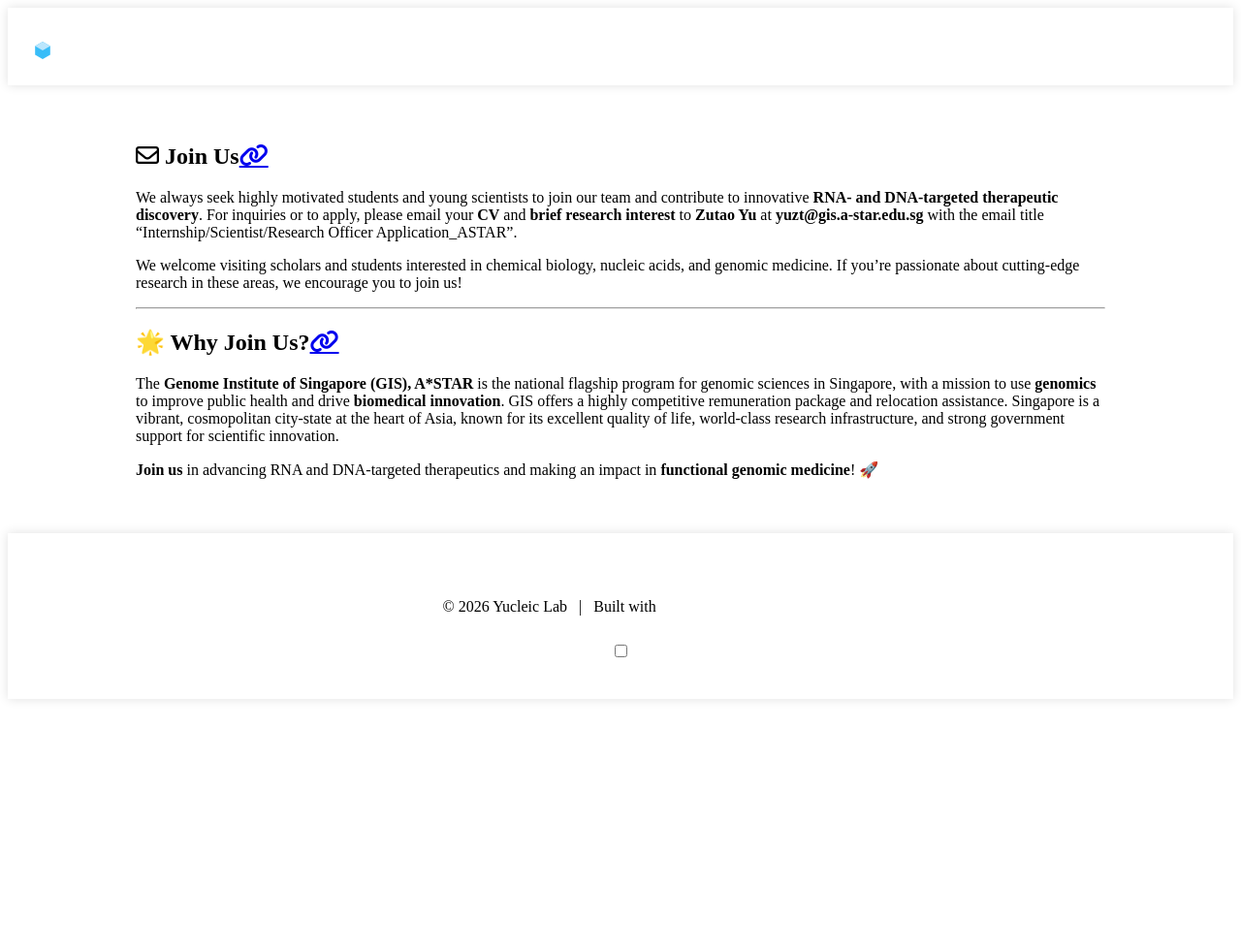
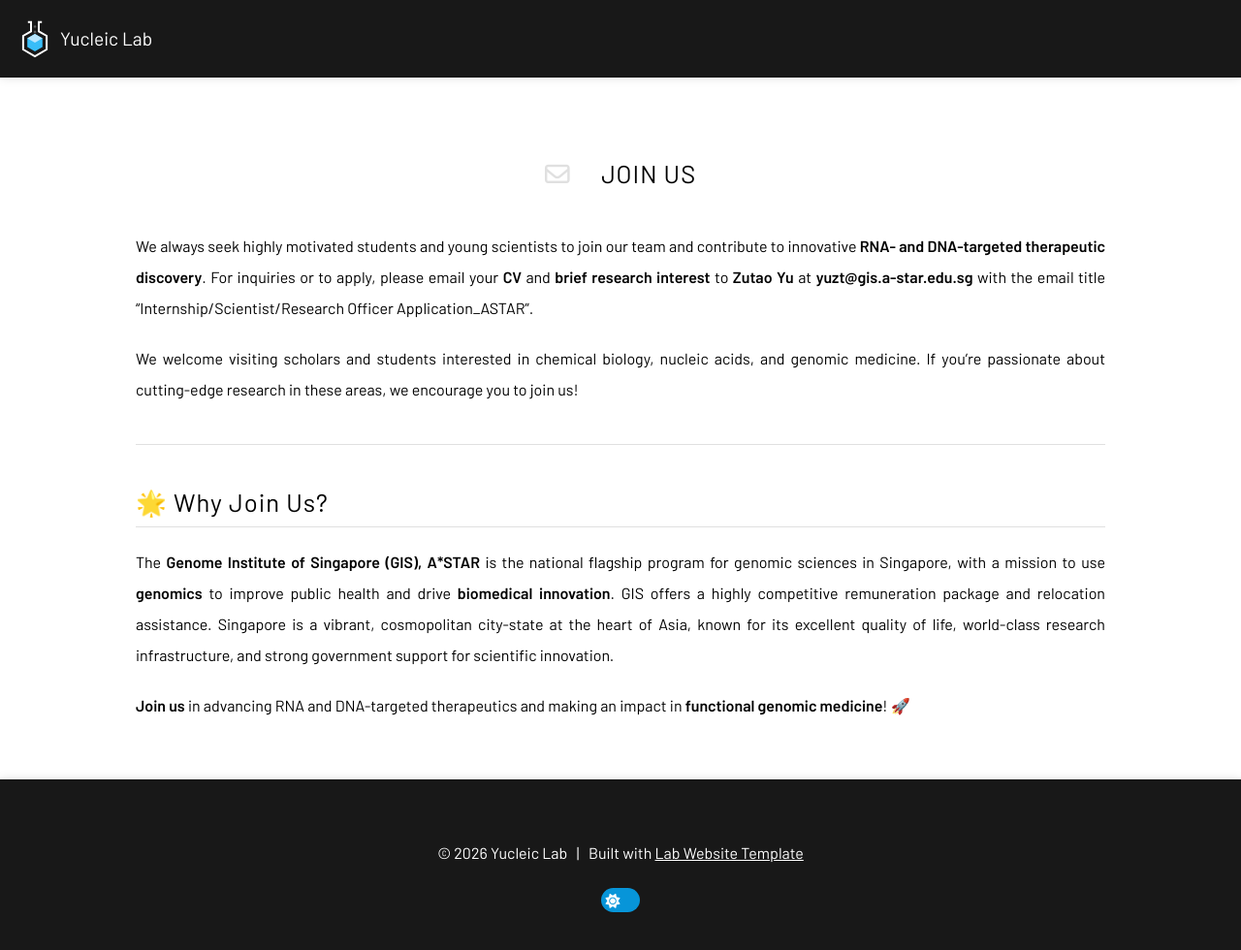
Before and after one commit to yuzutao1990/yucleiclab.github.io, a Jekyll site: the page built from contact/index.md, in a window 1280 px wide and 981 px high. Shown: the whole window at 97% size. Built offline with Jekyll 4.4.1, drawn with Linux system fonts in a browser that asks for light colours; a style sheet for code colours, icons or effects is not loaded.

Commit message:
Update styles.html

```diff
--- a/_includes/styles.html
+++ b/_includes/styles.html
@@ -3,16 +3,49 @@
   href="https://cdn.jsdelivr.net/gh/StylishThemes/Syntax-Themes/pygments/css-github/pygments-tomorrow-night-eighties.css"
   rel="stylesheet"
 />
-<!-- site styles (hardcoded to ensure loading) -->
+<!-- site styles -->
 <link href="/_styles/-theme.css" rel="stylesheet" />
-<link href="/_styles/base.css" rel="stylesheet" />
+<link href="/_styles/alert.css" rel="stylesheet" />
+<link href="/_styles/all.css" rel="stylesheet" />
+<link href="/_styles/anchor.css" rel="stylesheet" />
+<link href="/_styles/background.css" rel="stylesheet" />
+<link href="/_styles/body.css" rel="stylesheet" />
+<link href="/_styles/bold.css" rel="stylesheet" />
+<link href="/_styles/button.css" rel="stylesheet" />
+<link href="/_styles/card.css" rel="stylesheet" />
+<link href="/_styles/checkbox.css" rel="stylesheet" />
+<link href="/_styles/citation.css" rel="stylesheet" />
+<link href="/_styles/code.css" rel="stylesheet" />
+<link href="/_styles/cols.css" rel="stylesheet" />
+<link href="/_styles/dark-toggle.css" rel="stylesheet" />
+<link href="/_styles/details.css" rel="stylesheet" />
+<link href="/_styles/feature.css" rel="stylesheet" />
+<link href="/_styles/figure.css" rel="stylesheet" />
+<link href="/_styles/float.css" rel="stylesheet" />
+<link href="/_styles/font.css" rel="stylesheet" />
+<link href="/_styles/footer.css" rel="stylesheet" />
+<link href="/_styles/form.css" rel="stylesheet" />
+<link href="/_styles/grid.css" rel="stylesheet" />
 <link href="/_styles/header.css" rel="stylesheet" />
-<link href="/_styles/footer.css" rel="stylesheet" />
+<link href="/_styles/heading.css" rel="stylesheet" />
+<link href="/_styles/highlight.css" rel="stylesheet" />
+<link href="/_styles/icon.css" rel="stylesheet" />
+<link href="/_styles/image.css" rel="stylesheet" />
+<link href="/_styles/link.css" rel="stylesheet" />
+<link href="/_styles/list.css" rel="stylesheet" />
+<link href="/_styles/main.css" rel="stylesheet" />
+<link href="/_styles/paragraph.css" rel="stylesheet" />
+<link href="/_styles/portrait.css" rel="stylesheet" />
+<link href="/_styles/post-excerpt.css" rel="stylesheet" />
+<link href="/_styles/post-info.css" rel="stylesheet" />
+<link href="/_styles/post-nav.css" rel="stylesheet" />
+<link href="/_styles/quote.css" rel="stylesheet" />
+<link href="/_styles/rule.css" rel="stylesheet" />
+<link href="/_styles/search-box.css" rel="stylesheet" />
+<link href="/_styles/search-info.css" rel="stylesheet" />
 <link href="/_styles/section.css" rel="stylesheet" />
-<link href="/_styles/portrait.css" rel="stylesheet" />
-<link href="/_styles/feature.css" rel="stylesheet" />
-<link href="/_styles/card.css" rel="stylesheet" />
-<link href="/_styles/citation.css" rel="stylesheet" />
-<link href="/_styles/button.css" rel="stylesheet" />
+<link href="/_styles/table.css" rel="stylesheet" />
 <link href="/_styles/tags.css" rel="stylesheet" />
-<link href="/_styles/search.css" rel="stylesheet" />
+<link href="/_styles/textbox.css" rel="stylesheet" />
+<link href="/_styles/tooltip.css" rel="stylesheet" />
+<link href="/_styles/util.css" rel="stylesheet" />
```
